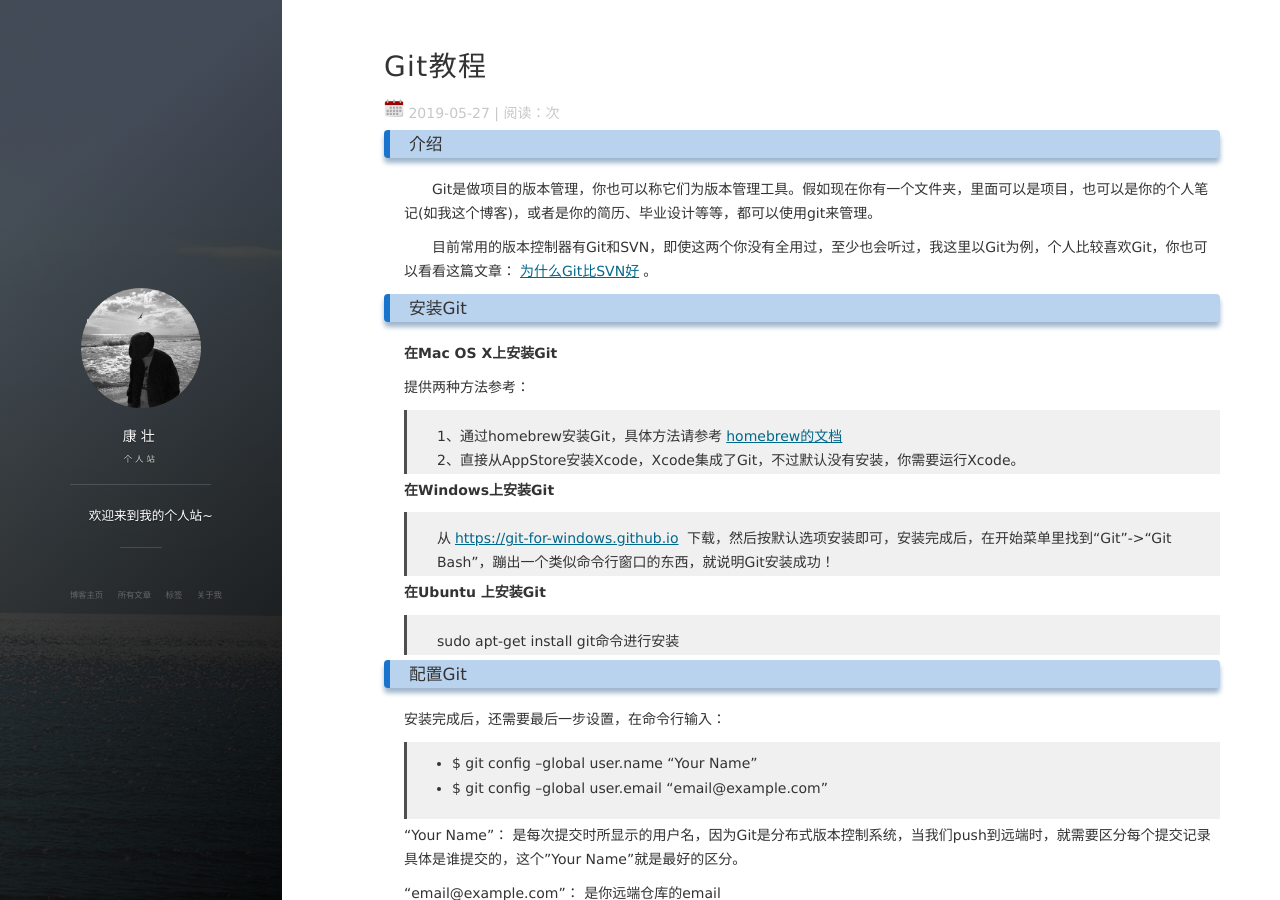
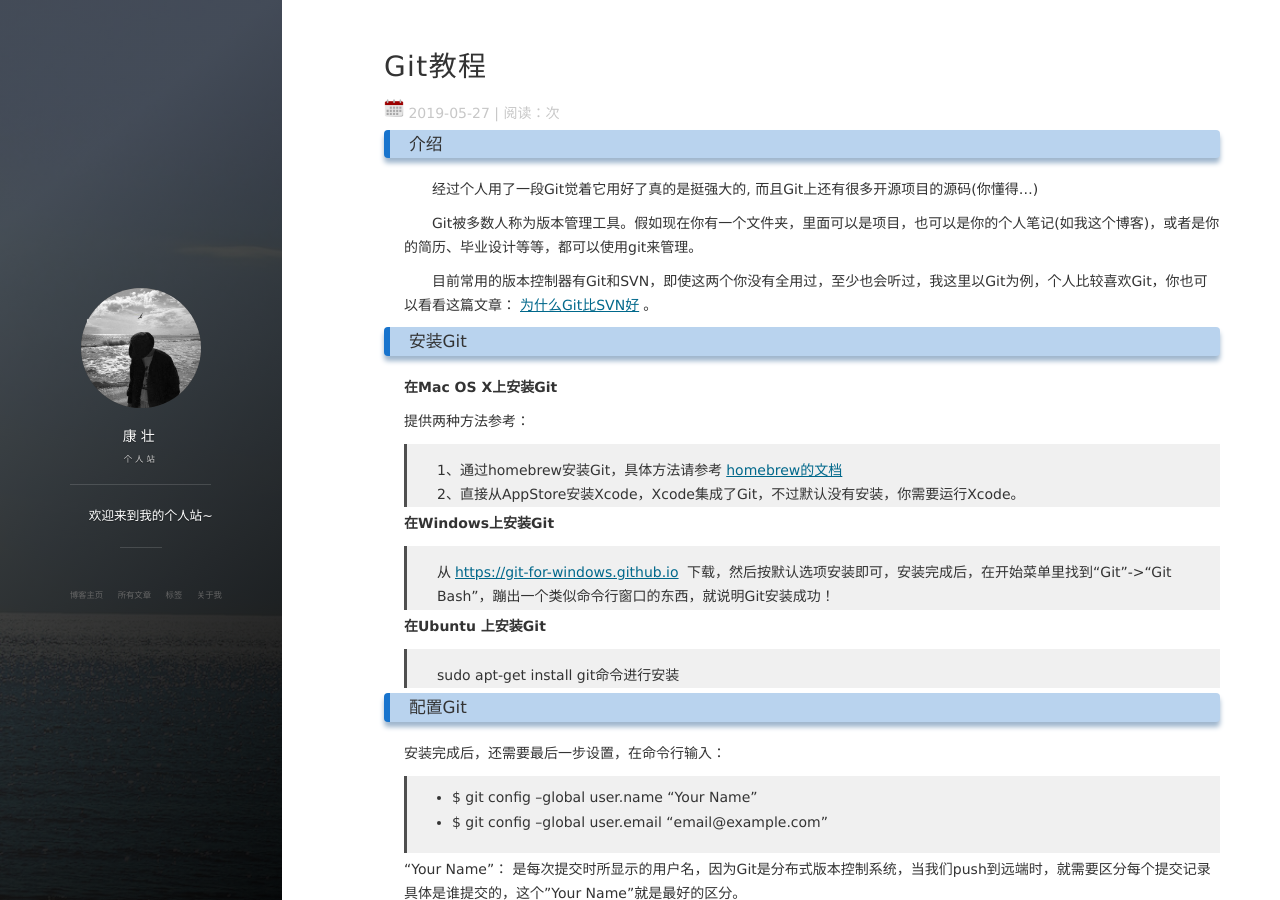
Before and after one commit to kangzhuang0201/kangzhuang0201.github.io, a Jekyll site: the page built from _posts/2019-05-27-GitTutorial.md, in a window 1280 px wide and 900 px high. Built offline with Jekyll 4.4.1, drawn with Linux system fonts in a browser that asks for light colours; nearby versions of some CDN libraries; comment, search, counter and statistics services are not loaded; some of the changed lines change nothing that is shown; some of the changed text lies outside the part shown.

Commit message:
修改博客

```diff
--- a/_posts/2019-05-27-GitTutorial.md
+++ b/_posts/2019-05-27-GitTutorial.md
@@ -7,7 +7,9 @@ tag: 工具
 
 ### 介绍
 
-　　Git是做项目的版本管理，你也可以称它们为版本管理工具。假如现在你有一个文件夹，里面可以是项目，也可以是你的个人笔记(如我这个博客)，或者是你的简历、毕业设计等等，都可以使用git来管理。
+　　经过个人用了一段Git觉着它用好了真的是挺强大的, 而且Git上还有很多开源项目的源码(你懂得...)
+
+　　Git被多数人称为版本管理工具。假如现在你有一个文件夹，里面可以是项目，也可以是你的个人笔记(如我这个博客)，或者是你的简历、毕业设计等等，都可以使用git来管理。
 
 　　目前常用的版本控制器有Git和SVN，即使这两个你没有全用过，至少也会听过，我这里以Git为例，个人比较喜欢Git，你也可以看看这篇文章：[为什么Git比SVN好](http://www.worldhello.net/2012/04/12/why-git-is-better-than-svn.html)。
 
@@ -109,15 +111,15 @@ tag: 工具
 2.创建新的"footer-fix"分支
  >* git branch footer-fix
 
- >* 删除"footer-fix"分支
+3.删除"footer-fix"分支
  >* git branch -d footer-fix
 
-3.切换到新分支
+4.切换到新分支
  >* git checkout footer-fix
 
-4.切换到主干master,合并分支
+5.切换到主干master,合并分支
  >* git checkout master
  >* git merge branchName
 
-5.查看配置的信息
+6.查看配置的信息
  >* git config --list
```
